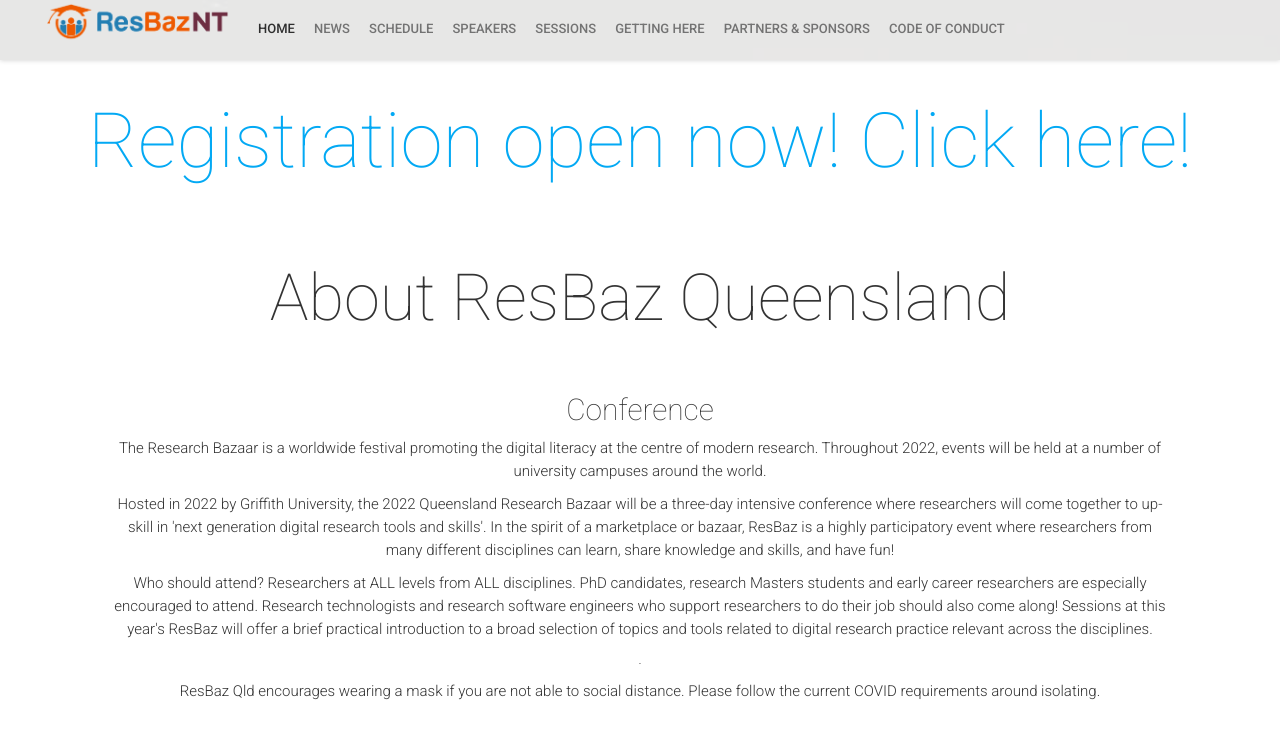
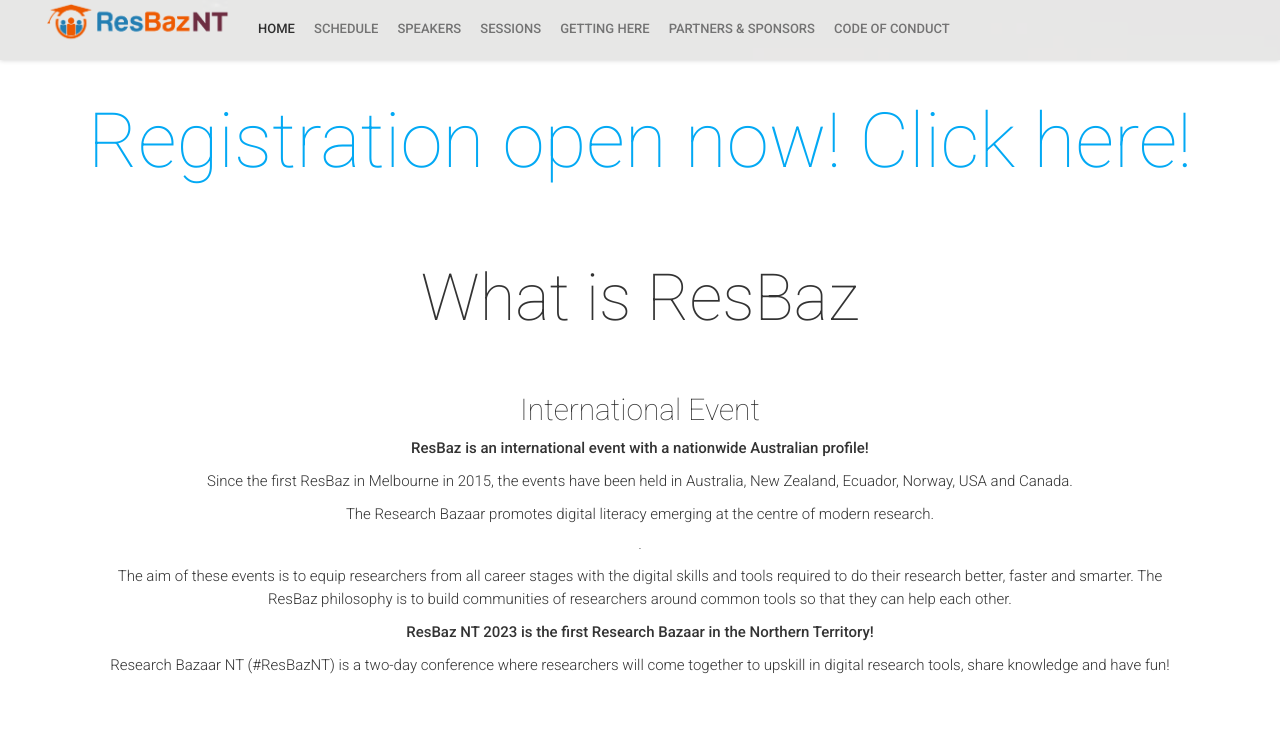
Before and after one commit to resbaznt/resbaz2023NT, a Jekyll site: the page built from index.html, in a window 1280 px wide and 900 px high, scrolled down 840 px, cut to the strip 0-743 px from the top of the window. Shown: the top 739 px of the strip. Built offline with Jekyll 4.4.1, drawn with Linux system fonts in a browser that asks for light colours; nearby versions of some CDN libraries; comment, search, counter and statistics services are not loaded; some of the changed text lies outside the part shown.

Commit message:
Update _config.yml

```diff
--- a/_config.yml
+++ b/_config.yml
@@ -43,7 +43,7 @@
 # Navigation
 navigationLinks:
  - {permalink: "/", text: "Home"}
- - {permalink: "/news/", text: "News"}
+# - {permalink: "/news/", text: "News"}
  - {permalink: "/schedule/", text: "Schedule"}
  - {permalink: "/speakers/", text: "Speakers"}
  - {permalink: "/sessions/", text: "Sessions"}
@@ -60,20 +60,24 @@
 # Hero Block
 heroImage: "Darwin_(AU),_Darwin_Waterfront_--_2019_--_4423-5.jpg"
 heroTitle: "Research Bazaar Northern Territory"
-eventDate: "August 1-3 2023"
+eventDate: "October 25-26 2023"
 
 
 
 # About Block
-aboutTitle: "About ResBaz Queensland"
-aboutSubtitle: "Conference"
-aboutText: "<p>The Research Bazaar is a worldwide festival promoting the digital literacy at the centre of modern research. Throughout 2022, events will be held at a number of university campuses around the world.</p>
+aboutTitle: "What is ResBaz"
+aboutSubtitle: "International Event"
+aboutText: "<p><b>ResBaz is an international event with a nationwide Australian profile!</b></p>
 
-<p>Hosted in 2022 by Griffith University, the 2022 Queensland Research Bazaar will be a three-day intensive conference where researchers will come together to up-skill in 'next generation digital research tools and skills'. In the spirit of a marketplace or bazaar, ResBaz is a highly participatory event where researchers from many different disciplines can learn, share knowledge and skills, and have fun!</p>
+<p>Since the first ResBaz in Melbourne in 2015, the events have been held in Australia, New Zealand, Ecuador, Norway, USA and Canada. </p>
 
-<p>Who should attend? Researchers at ALL levels from ALL disciplines. PhD candidates, research Masters students and early career researchers are especially encouraged to attend. Research technologists and research software engineers who support researchers to do their job should also come along! Sessions at this year's ResBaz will offer a brief practical introduction to a broad selection of topics and tools related to digital research practice relevant across the disciplines.</p>.
+<p>The Research Bazaar promotes digital literacy emerging at the centre of modern research.</p>.
 
-<p>ResBaz Qld encourages wearing a mask if you are not able to social distance.  Please follow the current COVID requirements around isolating.</p>"
+<p>The aim of these events is to equip researchers from all career stages with the digital skills and tools required to do their research better, faster and smarter. The ResBaz philosophy is to build communities of researchers around common tools so that they can help each other.</p>
+
+<p><b>ResBaz NT 2023 is the first Research Bazaar in the Northern Territory!</b></p>
+<p>Research Bazaar NT (#ResBazNT) is a two-day conference where researchers will come together to upskill in digital research tools, share knowledge and have fun!</p>
+"
 
 # Statistic Block
 # statisticBlockImage: "statistic.jpg"
```
